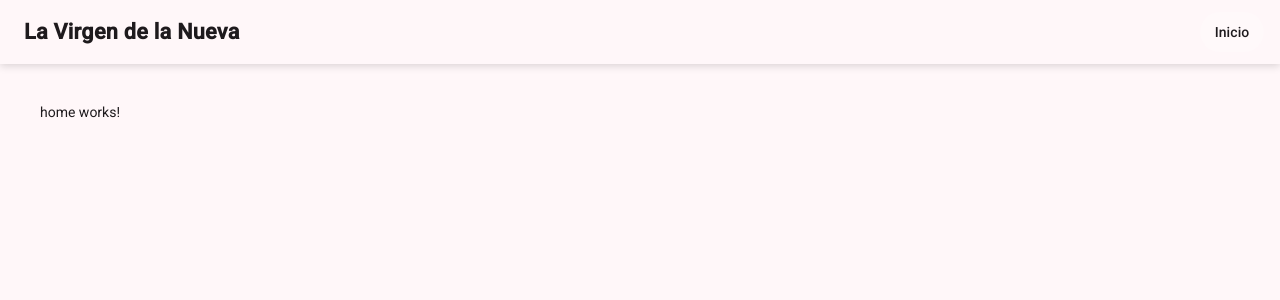
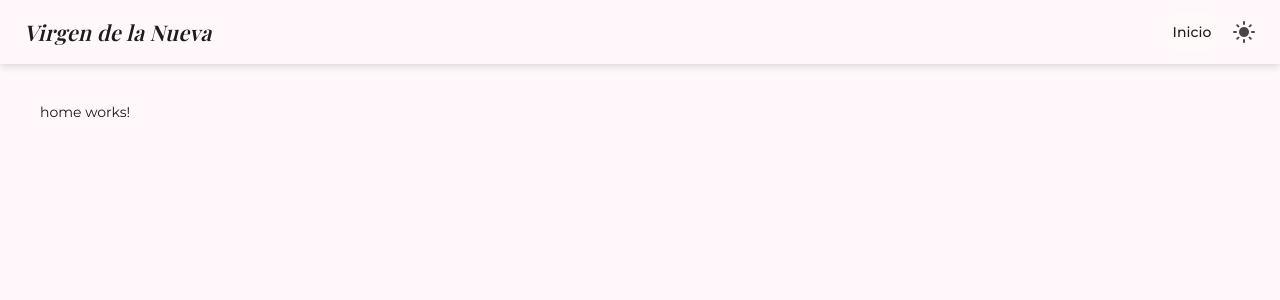
Before and after one commit to davidmimay/lavirgendelanueva, an Angular app: page / in a window 1280 px wide. Shown: the top 300 px of the page. Built offline with nearby package versions, Linux system fonts and the light colour scheme.

Commit message:
implement theme toggle feature with light and dark modes; update styles and add theme service

```diff
--- a/angular.json
+++ b/angular.json
@@ -30,7 +30,7 @@
                 "input": "public"
               }
             ],
-            "styles": ["src/material-theme.scss", "src/styles.css"]
+            "styles": ["src/material-theme.scss", "src/styles.scss"]
           },
           "configurations": {
             "production": {
--- /dev/null
+++ b/src/app/core/theme.ts
@@ -0,0 +1,36 @@
+import { Injectable, signal, effect } from '@angular/core';
+
+export type ThemeMode = 'light' | 'dark';
+
+@Injectable({
+  providedIn: 'root'
+})
+export class ThemeService {
+  // Usamos signal (Angular 22)
+  private readonly theme = signal<ThemeMode>(this.getInitialTheme());
+
+  readonly isDark = this.theme.asReadonly();
+
+  constructor() {
+    // Aplica el tema cada vez que cambia
+    effect(() => {
+      const mode = this.theme();
+      document.documentElement.classList.toggle('dark-theme', mode === 'dark');
+      localStorage.setItem('theme', mode);
+    });
+  }
+
+  toggleTheme(): void {
+    this.theme.update(current => current === 'light' ? 'dark' : 'light');
+  }
+
+  private getInitialTheme(): ThemeMode {
+    const saved = localStorage.getItem('theme') as ThemeMode | null;
+    if (saved) return saved;
+
+    // Respeta la preferencia del sistema
+    return window.matchMedia('(prefers-color-scheme: dark)').matches
+      ? 'dark'
+      : 'light';
+  }
+}
--- a/src/app/shared/navbar/navbar.html
+++ b/src/app/shared/navbar/navbar.html
@@ -9,6 +9,7 @@
         Inicio
       </a>
       <!-- Aquí irán más enlaces -->
+      <app-theme-toggle />
     </mat-nav-list>
   </mat-sidenav>
 
@@ -21,7 +22,7 @@
       </button>
 
       <span class="brand" routerLink="/">
-        La Virgen de la Nueva
+        Virgen de la Nueva
       </span>
 
       <span class="spacer"></span>
@@ -34,6 +35,7 @@
         </a>
         <!-- Aquí irán más enlaces -->
       </nav>
+      <app-theme-toggle />
     </mat-toolbar>
 
     <!-- Aquí se proyectará el resto de la app -->
--- a/src/app/shared/navbar/navbar.ts
+++ b/src/app/shared/navbar/navbar.ts
@@ -5,6 +5,7 @@ import { MatIconModule } from '@angular/material/icon';
 import { MatSidenavModule, MatSidenav } from '@angular/material/sidenav';
 import { MatListModule } from '@angular/material/list';
 import { RouterLink, RouterLinkActive } from '@angular/router';
+import { ThemeToggle } from '../theme-toggle/theme-toggle';
 
 @Component({
   selector: 'app-navbar',
@@ -16,7 +17,8 @@ import { RouterLink, RouterLinkActive } from '@angular/router';
     MatSidenavModule,
     MatListModule,
     RouterLink,
-    RouterLinkActive
+    RouterLinkActive,
+    ThemeToggle
   ],
   templateUrl: './navbar.html',
   styleUrl: './navbar.scss'
--- /dev/null
+++ b/src/app/shared/theme-toggle/theme-toggle.html
@@ -0,0 +1 @@
+<p>theme-toggle works!</p>
--- /dev/null
+++ b/src/app/shared/theme-toggle/theme-toggle.ts
@@ -0,0 +1,22 @@
+import { Component, inject } from '@angular/core';
+import { MatIconButton } from '@angular/material/button';
+import { MatIcon } from '@angular/material/icon';
+import { MatTooltip } from '@angular/material/tooltip';
+import { ThemeService } from '../../core/theme';
+
+@Component({
+  selector: 'app-theme-toggle',
+  standalone: true,
+  imports: [MatIconButton, MatIcon, MatTooltip],
+  template: `
+    <button mat-icon-button
+            (click)="themeService.toggleTheme()"
+            [matTooltip]="themeService.isDark() ? 'Modo día' : 'Modo noche'"
+            aria-label="Cambiar tema">
+      <mat-icon>{{ themeService.isDark() ? 'light_mode' : 'dark_mode' }}</mat-icon>
+    </button>
+  `
+})
+export class ThemeToggle {
+  readonly themeService = inject(ThemeService);
+}
--- a/src/index.html
+++ b/src/index.html
@@ -6,12 +6,12 @@
     <base href="/" />
     <meta name="viewport" content="width=device-width, initial-scale=1" />
     <link rel="icon" type="image/x-icon" href="favicon.ico" />
-    <link rel="preconnect" href="https://fonts.googleapis.com" />
-    <link rel="preconnect" href="https://fonts.gstatic.com" crossorigin />
-    <link
-      href="https://fonts.googleapis.com/css2?family=Roboto:wght@300;400;500&display=swap"
-      rel="stylesheet"
-    />
+
+    <!-- Google Fonts -->
+    <link rel="preconnect" href="https://fonts.googleapis.com">
+    <link rel="preconnect" href="https://fonts.gstatic.com" crossorigin>
+    <link href="https://fonts.googleapis.com/css2?family=Playfair+Display:wght@600;700&display=swap" rel="stylesheet"/>
+    <link href="https://fonts.googleapis.com/css2?family=Montserrat:ital,wght@0,100..900;1,100..900&display=swap" rel="stylesheet"/>
     <link href="https://fonts.googleapis.com/icon?family=Material+Icons" rel="stylesheet" />
   </head>
   <body>
--- a/src/material-theme.scss
+++ b/src/material-theme.scss
@@ -6,30 +6,46 @@
 @use '@angular/material' as mat;
 
 html {
+  // Light theme (default)
   height: 100%;
   @include mat.theme(
     (
       color: (
+        theme-type: light,
         primary: mat.$magenta-palette,
         tertiary: mat.$violet-palette,
       ),
-      typography: Roboto,
+      typography: Montserrat,
       density: 0,
     )
   );
+}
+
+// Dark theme
+html.dark-theme {
+  @include mat.theme((
+    color: (
+      theme-type: dark,
+      primary: mat.$magenta-palette,
+      tertiary: mat.$violet-palette,
+    ),
+    typography: Montserrat,
+    density: 0,
+  ));
 }
 
 body {
   // Default the application to a light color theme. This can be changed to
   // `dark` to enable the dark color theme, or to `light dark` to defer to the
   // user's system settings.
-  color-scheme: light;
+  // color-scheme: light;
 
   // Set a default background, font and text colors for the application using
   // Angular Material's system-level CSS variables. Learn more about these
   // variables at https://material.angular.dev/guide/system-variables
   background-color: var(--mat-sys-surface);
   color: var(--mat-sys-on-surface);
+  transition: background-color 0.3s ease, color 0.3s ease;
   font: var(--mat-sys-body-medium);
 
   // Reset the user agent margin.
--- a/src/styles.css
+++ /dev/null
@@ -1 +0,0 @@
-/* You can add global styles to this file, and also import other style files */
--- /dev/null
+++ b/src/styles.scss
@@ -0,0 +1,13 @@
+// You can add global styles to this file, and also import other style files
+// Tipografía global
+html, body {
+  font-family: 'Montserrat', sans-serif;
+  margin: 0;
+  height: 100%;
+}
+
+// Ejemplo de uso de la fuente de títulos
+h1, h2, h3, .brand {
+  font-family: 'Playfair Display', serif;
+  font-style: italic;
+}
```
Also changed, not shown: src/app/shared/theme-toggle/theme-toggle.scss (added), 2 other files (tests, documents, lock files or other folders).
